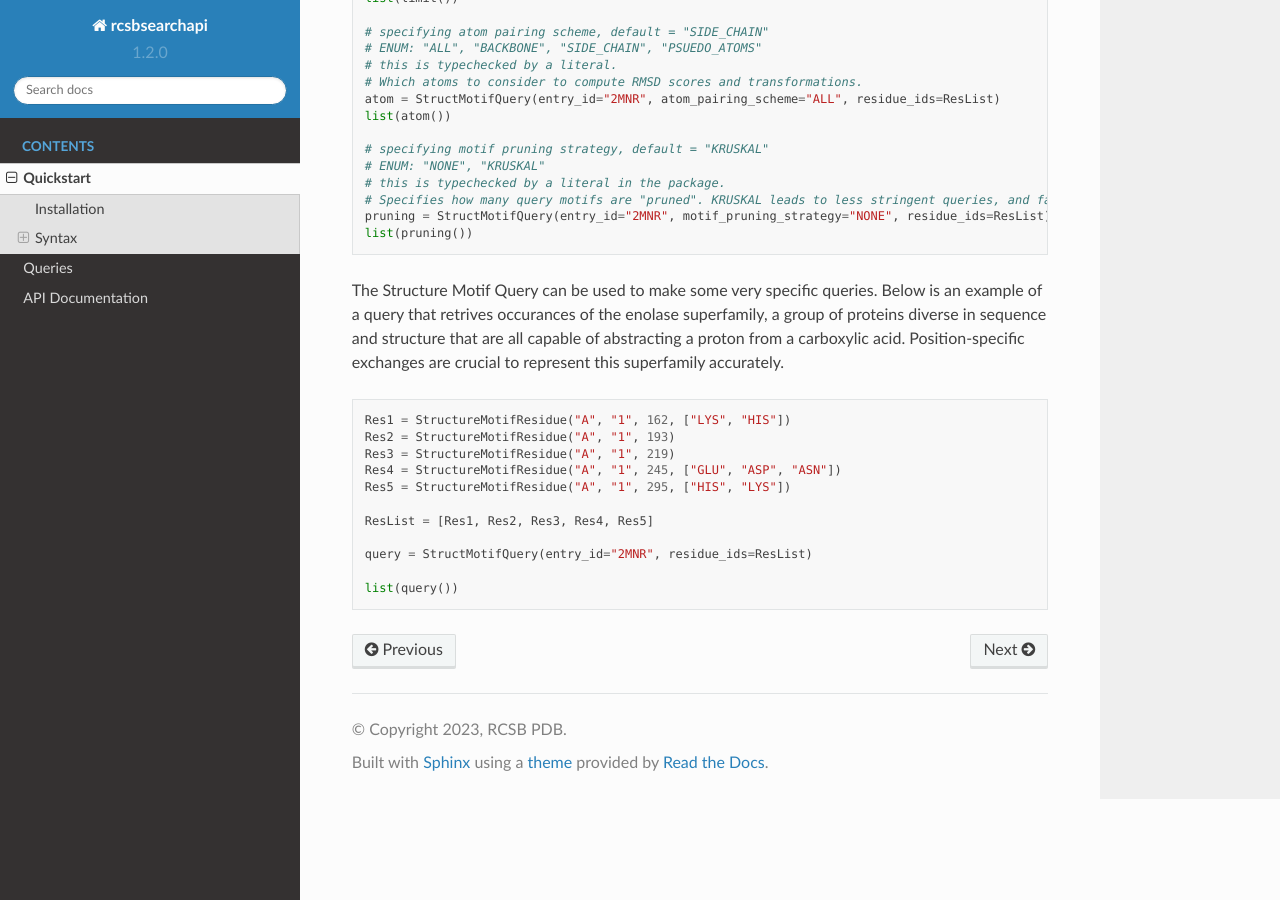
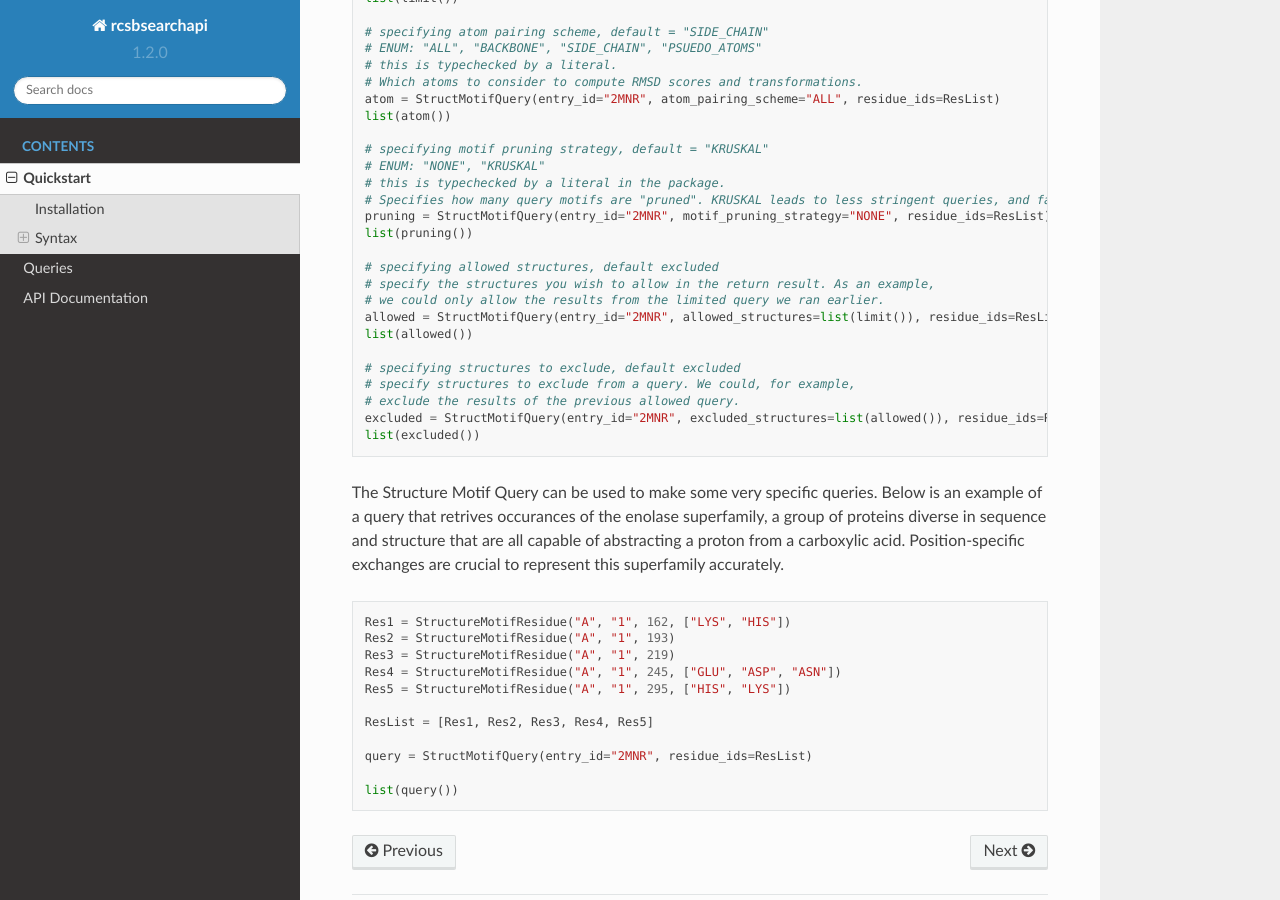
Before and after one commit to rcsb/py-rcsbsearchapi, a Sphinx documentation site: the page built from docs/quickstart.md, in a window 1280 px wide and 900 px high, scrolled down 8131 px. Built offline with Sphinx 7.4.7 and the Read the Docs theme 2.0.0, drawn with Linux system fonts in a browser that asks for light colours.

Commit message:
Added Allowed/Excluded Examples in Test Cases

````diff
--- a/docs/quickstart.md
+++ b/docs/quickstart.md
@@ -361,6 +361,18 @@ list(atom())
 # Specifies how many query motifs are "pruned". KRUSKAL leads to less stringent queries, and faster results.
 pruning = StructMotifQuery(entry_id="2MNR", motif_pruning_strategy="NONE", residue_ids=ResList)
 list(pruning())
+
+# specifying allowed structures, default excluded
+# specify the structures you wish to allow in the return result. As an example,
+# we could only allow the results from the limited query we ran earlier.
+allowed = StructMotifQuery(entry_id="2MNR", allowed_structures=list(limit()), residue_ids=ResList)
+list(allowed())
+
+# specifying structures to exclude, default excluded
+# specify structures to exclude from a query. We could, for example,
+# exclude the results of the previous allowed query.
+excluded = StructMotifQuery(entry_id="2MNR", excluded_structures=list(allowed()), residue_ids=ResList)
+list(excluded())
 ```
 The Structure Motif Query can be used to make some very specific queries. Below is an example of a query that retrives occurances of the enolase superfamily, a group of proteins diverse in sequence and structure that are all capable of abstracting a proton from a carboxylic acid. Position-specific exchanges are crucial to represent this superfamily accurately.
 ```Python
````
Also changed, not shown: README.md (+12 -0 lines), docs/queries.md (+12 -0 lines), 1 other file.
